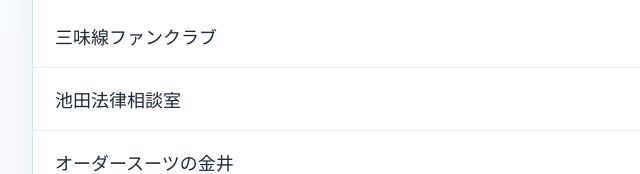
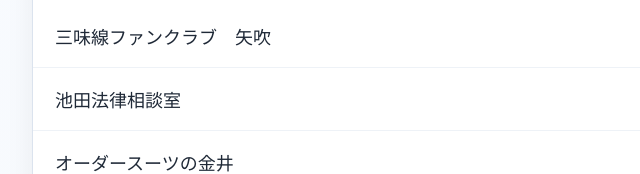
Before and after one commit to aiaijpn/sponsor-page, a plain HTML site: page index.html in a window 1280 px wide. Shown: the part 227-401 px from the top of the page, 198-838 px from the left. Drawn offline with Linux system fonts and the light colour scheme.

Commit message:
Update index.html
 <li>三味線ファンクラブ　矢吹</li>

```diff
--- a/index.html
+++ b/index.html
@@ -96,7 +96,7 @@
     <section class="panel">
       <div class="panel-header">協賛各社</div>
       <ul class="company-list">
-        <li>三味線ファンクラブ</li>
+        <li>三味線ファンクラブ　矢吹</li>
         <li>池田法律相談室</li>
         <li>オーダースーツの金井</li>
         <li>西川ヘレン美容医療院</li>
```
